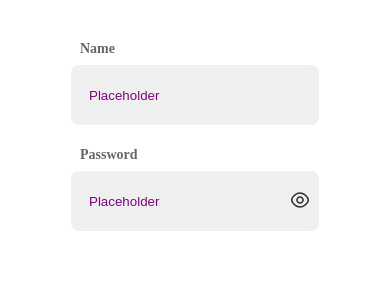
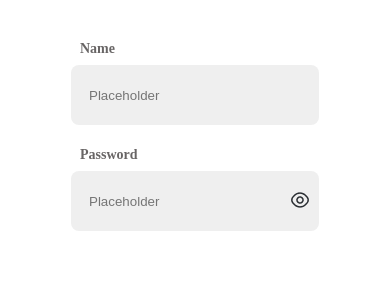
Before and after one commit to Adebola-Tee/bosoln, a plain HTML site: page index.html in a window 390 px wide. Shown: the part 149-430 px from the top of the page. Drawn offline with Linux system fonts and the light colour scheme.

Commit message:
Update mediaquery.css

```diff
--- a/mediaquery.css
+++ b/mediaquery.css
@@ -37,7 +37,7 @@
     #password-toggle {
       margin: 10px auto;
     }
-    input::placeholder {
+    input {
   color: purple;
   border-color: purple;
   cursor: pointer;
@@ -78,7 +78,7 @@
       margin-left: auto;
       margin-right: auto;
     }
-    input::placeholder {
+    input {
   color: purple;
   border-color: purple;
   cursor: pointer;
```
